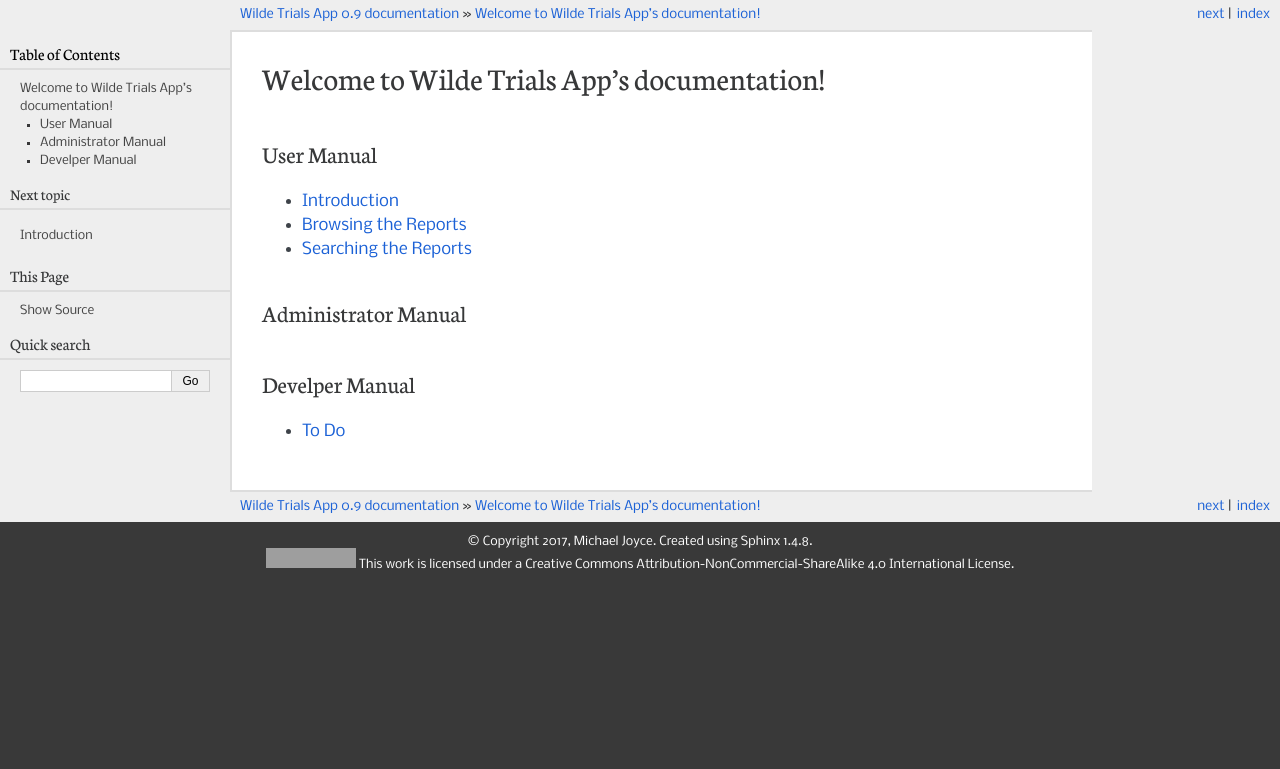
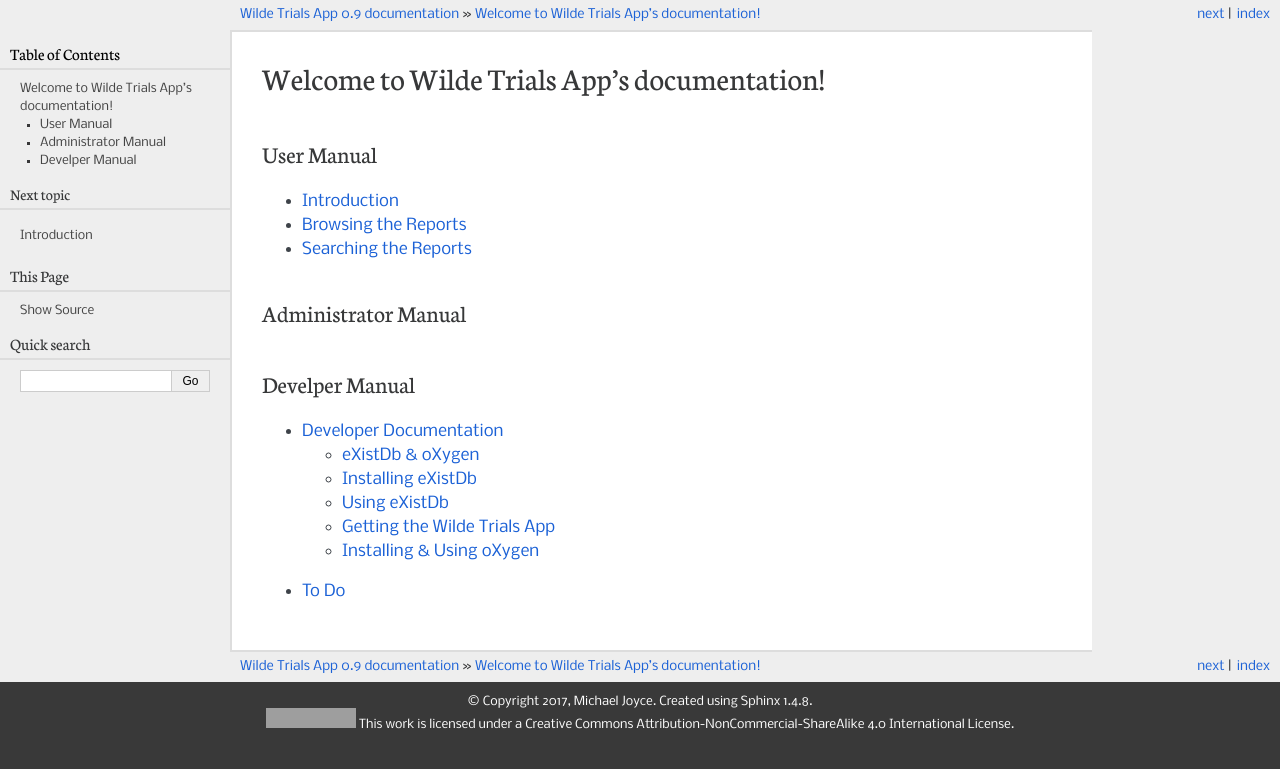
Before and after one commit to sfu-dhil/wilde-docs, a Sphinx documentation site: the page built from source/index.rst, in a window 1280 px wide. Shown: the top 769 px of the page. Built offline with Sphinx 7.4.7, drawn with Linux system fonts in a browser that asks for light colours; some of the changed lines change nothing that is shown; grey boxes are pictures that could not be loaded.

Commit message:
wrote a bit of docs.

```diff
--- /dev/null
+++ b/source/dev/dev.rst
@@ -0,0 +1,162 @@
+.. _dev-label:
+
+Developer Documentation
+=======================
+
+.. note::
+
+  This documentation assumes that you are using a Mac running OS X. Other
+  operating systems should work, but we don't have any hanging around to test.
+
+eXistDb & oXygen
+----------------
+
+They really do like their silly capitalization don't they?
+
+`eXistDb`_ is a XML database. It's useful for storing documents and
+searching or processing them, especially if they don't really fit in a
+traditional SQL database. The Wilde Trials and any TEI project will use
+eXist as the storage layer. It is open-source and freely available.
+
+`oXygen`_ is an XML editor with built-in schemas for TEI, XHTML, and other document
+formats. It also supports XSLT and XQuery transformations via different engines
+and validation via RelaxNG, Schematron, and loads of other schemas. It isn't
+open-source, nor is it free. But the library has a site license so shouldn't
+cost the DHIL anything to use.
+
+Installing eXistDb
+------------------
+
+The eXistDb developers distribute their software via `BinTray`_. The page lists
+a number of release versions. Navigate to the most recent stable release [#f1]_
+and download the ``-setup-VERSION.jar``. This will give you an application that
+is easy to configure and run.
+
+Once the .jar file is finished downloading, double click on it and follow the
+installation instructions. The application will be installed in
+``/Applications/eXist-db`` because developers aren't ever consistent with
+naming things.
+
+To run the Wilde Trails application, you must make one change to an eXistDb
+configuration file. Open ``/Applications/eXist-db/conf.xml`` in a text editor
+and look for this element.
+
+  .. code-block:: xml
+    :linenos:
+    :lineno-start: 773
+    :caption: This line may be in a different position for other versions of eXistDb.
+
+    <xquery enable-java-binding="no" disable-deprecated-functions="no"
+            enable-query-rewriting="yes" backwardCompatible="no"
+            enforce-index-use="always"
+            raise-error-on-failed-retrieval="no">
+
+Change ``enable-java-binding="no"`` to ``enable-java-binding="yes"``, save the
+file, and restart eXistDb if you need to.
+
+eXistDb listens on port 8080 by default. If you have installed a web server
+it may also be listening on port 8080. Only one program can listen on a port at a time, so
+either stop the web server or reconfigure the web server or eXistDb
+to listen on another port.
+
+To change eXistDb's port, open ``/Applications/eXist-db/tools/jetty/etc/jetty-http.xml``
+and change the port number on line 38. In the examples below, line breaks and
+indentation have beeb added to improve readability.
+
+.. code-block:: xml
+  :emphasize-lines: 4
+
+  <Set name="port">
+    <Property name="jetty.http.port" deprecated="jetty.port">
+      <Default>
+        <SystemProperty name="jetty.port" default="8080"/>
+      </Default>
+    </Property>
+  </Set>
+
+  If you make this change, you will need to restart eXistDB for it to take
+  affect.
+
+Once you have installed and configured eXistDB, you can start the server which
+should be installed in your /Applications folder.
+
+Using eXistDb
+-------------
+
+The `Dashboard`_ is the starting point to access most of the eXistDB functionality.
+The basic install should include these apps, and possibly others. By default
+you can login as admin without a password.
+
+Collections
+  Browse the data collections stored inside the server
+
+eXide
+  An integrated development environment. Useful for making quick edits to files
+  stored in the database.
+
+eXist-db Documentation
+  An app that contains documentation for the server.
+
+Monex
+  A database monitor and profiler, which contains some useful development tools
+
+Package Manager
+  Use this tool to install the Wilde Trials Data application.
+
+User Manager
+  This tool will let you set passwords and access levels for users in the
+  database. You should use it to set a password for the admin user.
+
+XQuery Function Documentation
+  Generated API documentation for the libraries and applications installed in
+  the server.
+
+Other apps that you have installed to the database using the package manager
+will also show up here.
+
+Getting the Wilde Trials App
+----------------------------
+
+Once you have eXist up and running, use git to get a copy of the code.
+
+We use `GitHub`_ to manage most of our souce code. Visit the website, sign up,
+and we will add you as a contributor to the `SFU DHIL account`_.
+
+
+
+
+Installing & Using oXygen
+-------------------------
+
+#. download
+#. license
+#. install
+#. connect to exist
+#. create a project
+
+.. rubric:: Footnotes
+
+.. [#f1]
+
+  The preview releases are usually named with a -RC suffix, like 5.0.0-RC1. They
+  *should* work fine, but may cause compatibility problems. Stick to the most
+  recent, non-preview version.
+
+  .. _eXistDb: http://exist-db.org/exist/apps/homepage/index.html
+  .. _oXygen: https://www.oxygenxml.com/
+  .. _BinTray: https://bintray.com/existdb/releases/exist
+
+
+  The Wilde Trials is an `eXistDB`_ app, developed in eXist 4.2. It should be compatible
+  with more recent versions of eXist. Find an appropriate version for your OS on
+  the eXistDb home page and install it.
+
+.. [#osx]
+
+  The Latest Stable Release is usually the best version. For OS X, download the
+  .dmg file and install it as a normal file.
+
+.. _`eXistDB`: http://exist-db.org/exist/apps/homepage/index.html
+.. _`Dashboard`: http://localhost:8080/exist/apps/dashboard/index.html
+.. _`GitHub`: https://github.com
+.. _`SFU DHIL account`: https://github.com/sfu-dhil
--- a/source/index.rst
+++ b/source/index.rst
@@ -26,6 +26,10 @@
 ---------------
 
 .. toctree::
+  dev/dev
+  dev/prod
+
+.. toctree::
    :maxdepth: 1
 
    todo
```
Also changed, not shown: source/intro.rst (+7 -1 lines), source/dev/prod.rst (added).
